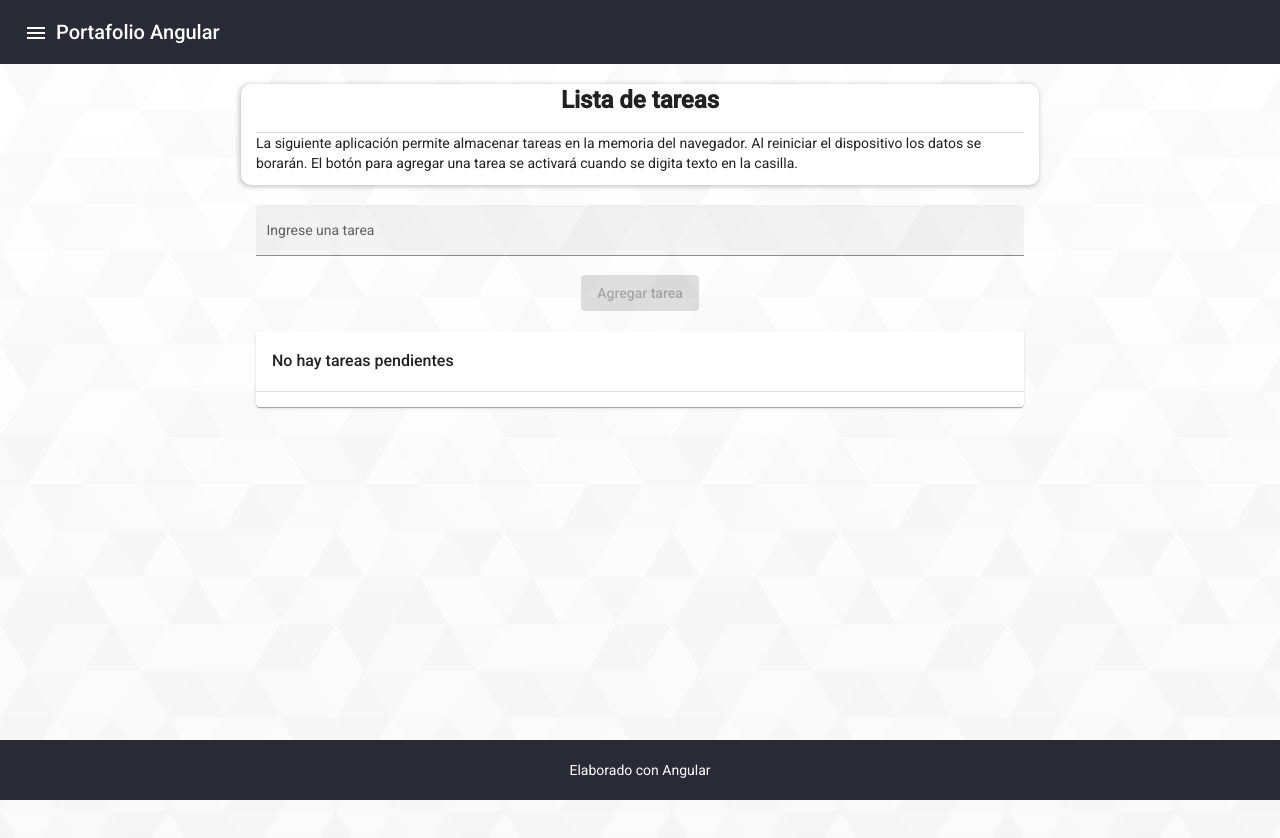
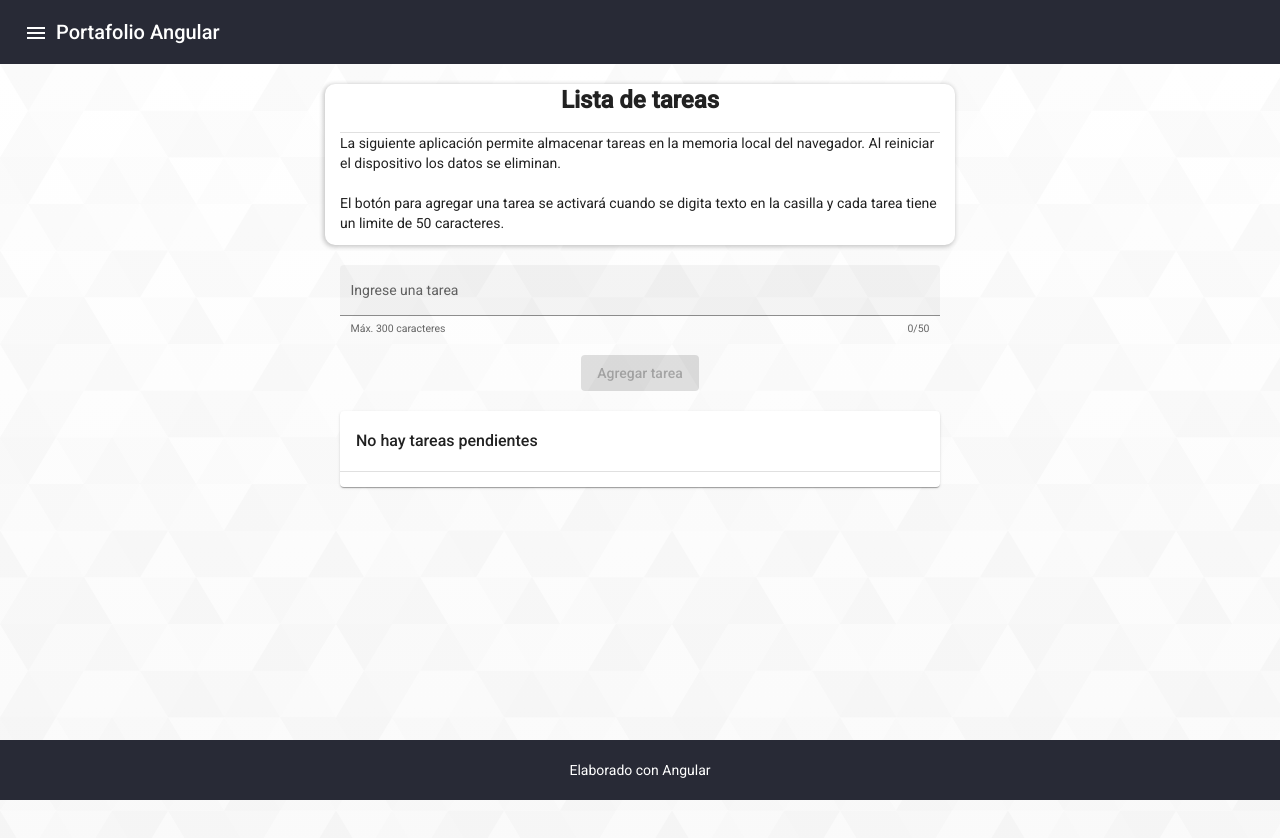
Before and after one commit to Scelying/Portafolio-Angular, an Angular app: page /todo-list in a window 1280 px wide. Shown: the top 838 px of the page. Built offline with nearby package versions, Linux system fonts and the light colour scheme.

Commit message:
To-do list text length on checkboxes solved

```diff
--- a/src/app/components/confirm-dialog/confirm-dialog.component.html
+++ b/src/app/components/confirm-dialog/confirm-dialog.component.html
@@ -4,6 +4,6 @@
   {{data.message}} del puesto {{data.index + 1}}?
 </div>
 <div mat-dialog-actions>
-  <button mat-raised-button (click)="onClickNo()" color="secondary">No</button>
-  <button mat-raised-button [mat-dialog-close]="true" color="warn">Ok</button>
+  <button [autofocus]="false" mat-raised-button (click)="onClickNo()" color="secondary">No</button>
+  <button mat-raised-button [mat-dialog-close]="true" cdkFocusInitial color="warn">Ok</button>
 </div>
--- a/src/app/components/home-profile/home-profile.component.html
+++ b/src/app/components/home-profile/home-profile.component.html
@@ -1,4 +1,5 @@
 <div class="main-div">
+    <br>
     <img src="../assets/planet.svg" alt="planet" width="200px" height="200px" />
             <h1>Hola Mundo!</h1>
             <mat-divider></mat-divider>
--- a/src/app/components/todo-list/todo-list.component.css
+++ b/src/app/components/todo-list/todo-list.component.css
@@ -13,7 +13,9 @@
 
 div.header {
     display: flex;
-    width: 60%;
+    max-width: 600px;
+    min-width: 250px;
+    width: 80%;
     background-color: #ffffff;
     justify-content: center;
     flex-direction: column;
@@ -26,7 +28,9 @@ div.header {
 form {
     display: flex;
     flex-direction: column;
-    width: 60%;
+    max-width: 600px;
+    min-width: 250px;
+    width: 80%;
     justify-content: center;
 }
 
--- a/src/app/components/todo-list/todo-list.component.html
+++ b/src/app/components/todo-list/todo-list.component.html
@@ -4,16 +4,20 @@
     <div class="header">
         <h1>Lista de tareas</h1>
         <mat-divider></mat-divider>
-        <p>La siguiente aplicación permite almacenar tareas en la memoria del navegador. Al reiniciar el dispositivo los
-            datos se borarán. El botón para agregar una tarea se activará cuando se digita texto en la casilla. </p>
+        <p>La siguiente aplicación permite almacenar tareas en la memoria local del navegador. Al reiniciar el
+            dispositivo los datos se eliminan. <br><br> El botón para agregar una tarea se activará cuando se digita texto en la
+            casilla y cada tarea tiene un limite de 50 caracteres.</p>
     </div>
 
     <br>
     <form>
-        <mat-form-field appearance="fill">
+        <mat-form-field appearance="fill" hintLabel="Máx. 300 caracteres">
             <mat-label type="text">Ingrese una tarea</mat-label>
-            <input (keydown.enter)="addTask()" type="text" [(ngModel)]="taskName" matInput name="taskName">
+            <input matInput maxlength="50" (keydown.enter)="addTask()" type="text" [(ngModel)]="taskName" matInput
+                name="taskName">
+            <mat-hint align="end">{{taskName.length || 0}}/50</mat-hint>
         </mat-form-field>
+        <br>
         <button type="button" mat-raised-button (click)="addTask()" [disabled]="!taskName">Agregar tarea</button>
         <br>
         <mat-card *ngIf="tasksList.length == 0">
@@ -21,18 +25,18 @@
             <mat-divider></mat-divider>
         </mat-card>
 
-        <mat-card *ngIf="tasksList.length > 0">
+        <mat-card *ngIf="tasksList.length > 0" max-width="200">
             <h2 style="font-weight: 500;">Listado de Tareas</h2>
             <mat-divider></mat-divider>
             <br>
-            <ul>
+
             <li *ngFor="let task of tasksList; let i = index;">
                 <mat-checkbox [ngModelOptions]="{standalone: true}" [(ngModel)]="task.completed" color="primary"
                     (ngModelChange)="changeStateTask()"> {{ task.name }}</mat-checkbox>
                 <span class="spacer"></span>
                 <mat-icon (click)="deleteDialog(i, task.name)" class="delete-icon">delete</mat-icon>
             </li>
-            </ul>
+
         </mat-card>
 
     </form>
--- a/src/styles.css
+++ b/src/styles.css
@@ -3,3 +3,24 @@
 
 html, body { height: 100%; }
 body { margin: 0; font-family: Roboto, "Helvetica Neue", sans-serif; }
+
+/** wrap label */
+.mat-checkbox-layout {
+    white-space: normal !important;
+  }
+
+  /** keep checkbox on first line */
+  .mat-checkbox-inner-container {
+    margin-top: 4px !important;
+  }
+
+  @media all and (-ms-high-contrast: none), (-ms-high-contrast: active) {
+    /** wrap label ie */
+    .mat-checkbox-layout {
+      display: block !important;
+    }
+
+    .mat-checkbox-inner-container {
+      margin-top: 0 !important;
+    }
+  }
```
Lines whose indentation alone changed are shown as unchanged.
